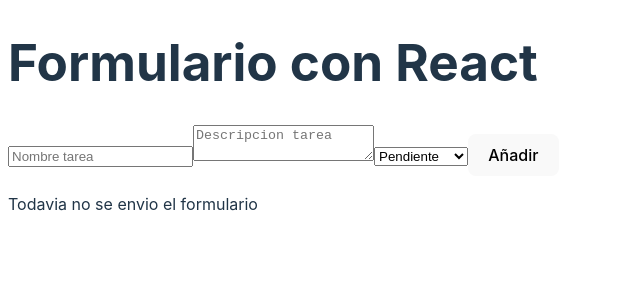
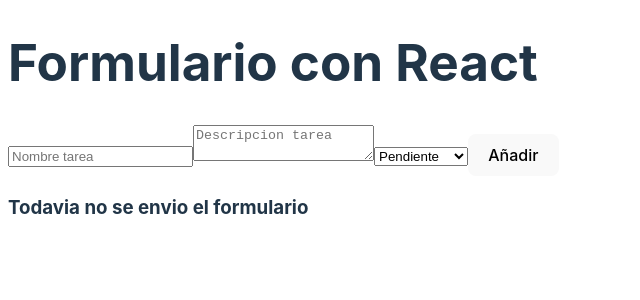
Before and after one commit to DanielSaborido/2-DAW, a React app in the folder DWECliente/practica react/vite-project/: page / in a window 1280 px wide. Shown: the top 300 px of the page, without its empty margins (0-640 px from the left). Built offline with nearby package versions, Linux system fonts and the light colour scheme; the HTML template or start-up script is replaced by a standard one.

Commit message:
cambio estetico

```diff
--- a/DWECliente/practica react/vite-project/src/formulario.jsx
+++ b/DWECliente/practica react/vite-project/src/formulario.jsx
@@ -49,7 +49,7 @@
                 </select>
                 <button type="submit" className="btn btn-primary">Añadir</button>
             </form>
-            <p>{mensaje}</p>
+            <h3>{mensaje}</h3>
         </>
     )
 }
```
